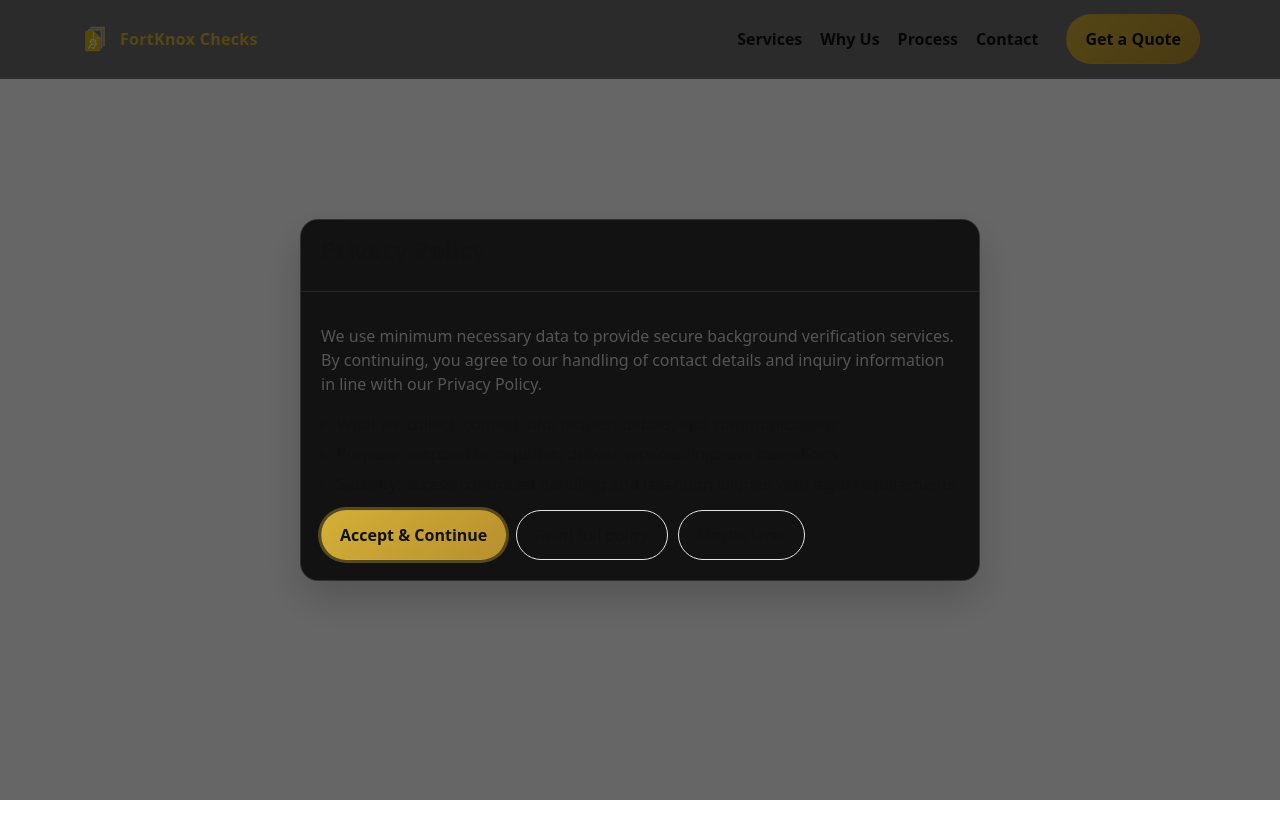
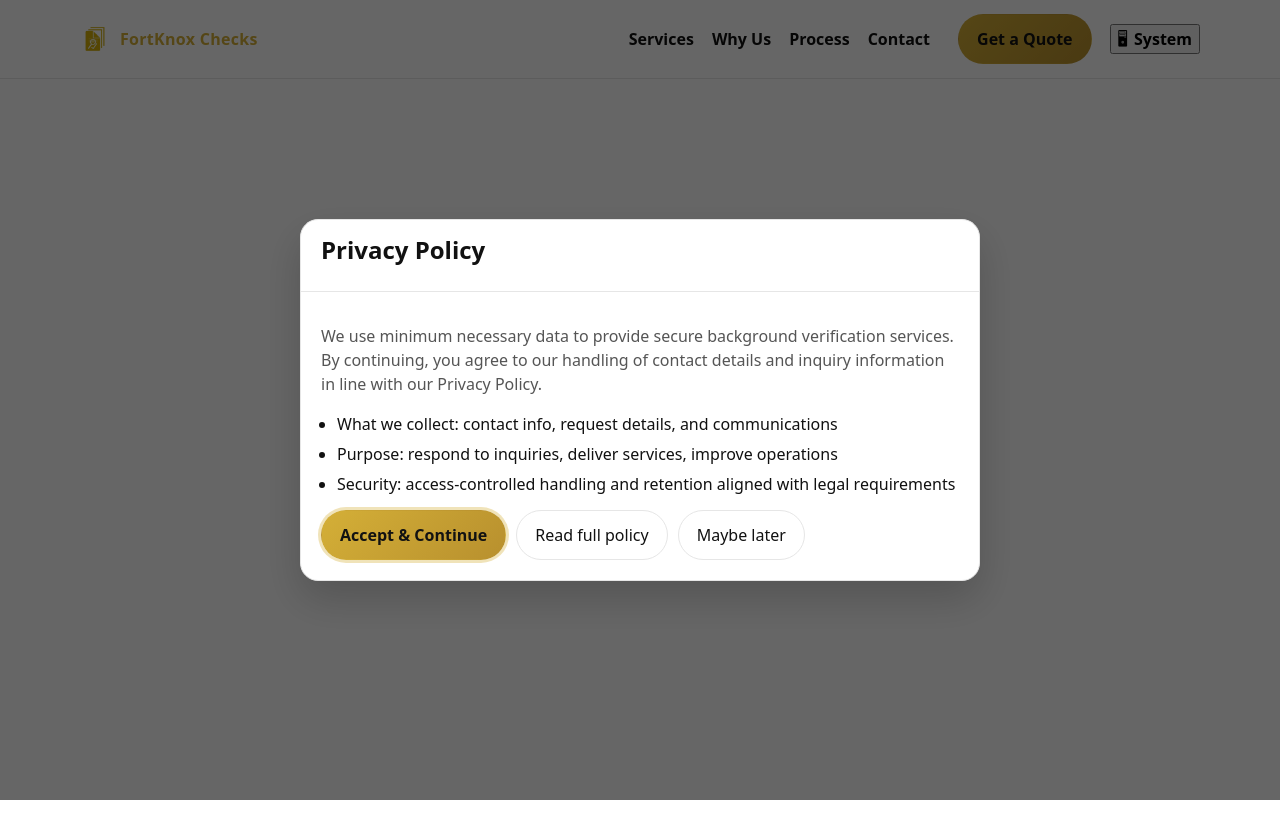
Before and after one commit to daikage/fkctest, a React (Vite) app: page / in a window 1280 px wide. Shown: the top 838 px of the page. Built offline with nearby package versions, Linux system fonts and the light colour scheme.

Commit message:
theme fix

```diff
--- /dev/null
+++ b/ThemeProvider.jsx
@@ -0,0 +1,23 @@
+import { useTheme } from './ThemeProvider.jsx'
+
+const labels = { light: 'Light', dark: 'Dark', system: 'System' }
+
+export default function ThemeToggle() {
+  const { theme, cycleTheme } = useTheme()
+  const next = theme === 'light' ? 'dark' : theme === 'dark' ? 'system' : 'light'
+  const icon = theme === 'light' ? '🌞' : theme === 'dark' ? '🌙' : '🖥'
+
+  return (
+    <button
+      type="button"
+      className="menu-btn"
+      onClick={cycleTheme}
+      aria-label={`Theme: ${labels[theme]}. Switch to ${labels[next]}`}
+      title={`Theme: ${labels[theme]} (next: ${labels[next]})`}
+      style={{ display: 'inline-flex', alignItems: 'center', gap: 6 }}
+    >
+      <span aria-hidden="true">{icon}</span>
+      <span style={{ fontWeight: 700 }}>{labels[theme]}</span>
+    </button>
+  )
+}
--- a/index.html
+++ b/index.html
@@ -2,6 +2,20 @@
 <html lang="en">
   <head>
     <meta charset="UTF-8" />
+    <!-- Prevent theme flash before React mounts -->
+    <script>
+      (function () {
+        try {
+          const key = 'theme-preference'
+          const pref = localStorage.getItem(key) || 'system'
+          const prefersLight = window.matchMedia && window.matchMedia('(prefers-color-scheme: light)').matches
+          const isLight = pref === 'light' || (pref === 'system' && prefersLight)
+          const root = document.documentElement
+          if (isLight) root.classList.add('light')
+          else root.classList.remove('light')
+        } catch (e) {}
+      })()
+    </script>
     <meta name="author" content="FortKnox Verification & Checks Services Ltd" />
     <meta name="keywords" content="background checks Nigeria, employment screening, vendor due diligence, verification services" />
     <link rel="icon" href="/favicon.ico" />
--- a/src/components/Navbar.jsx
+++ b/src/components/Navbar.jsx
@@ -1,6 +1,7 @@
 import { useState } from 'react'
 import { Link, NavLink } from 'react-router-dom'
 import { IconShield } from './Icons.jsx'
+import ThemeToggle from './ThemeToggle.jsx'
 
 export default function Navbar() {
   const [open, setOpen] = useState(false)
@@ -21,12 +22,13 @@ export default function Navbar() {
         </Link>
 
         <nav className="nav" aria-label="Primary">
-          {/* use NavLink className to get 'active' class and CSS-based highlight */}
           <NavLink to="/services" className={({ isActive }) => isActive ? 'active' : undefined}>Services</NavLink>
           <NavLink to="/why-us" className={({ isActive }) => isActive ? 'active' : undefined}>Why Us</NavLink>
           <NavLink to="/process" className={({ isActive }) => isActive ? 'active' : undefined}>Process</NavLink>
           <NavLink to="/contact" className={({ isActive }) => isActive ? 'active' : undefined}>Contact</NavLink>
           <Link to="/contact" className="btn primary cta">Get a Quote</Link>
+          {/* Theme toggle (desktop) */}
+          <ThemeToggle />
         </nav>
 
         <button className="menu-btn" aria-expanded={open} aria-controls="mobile-menu"
@@ -37,12 +39,15 @@ export default function Navbar() {
 
       <div id="mobile-menu" className={`mobile-menu ${open ? 'open' : ''}`}>
         <div className="container">
-          {/* active highlighting in mobile via same className */}
           <NavLink onClick={close} to="/services" className={({ isActive }) => isActive ? 'active' : undefined}>Services</NavLink>
           <NavLink onClick={close} to="/why-us" className={({ isActive }) => isActive ? 'active' : undefined}>Why Us</NavLink>
           <NavLink onClick={close} to="/process" className={({ isActive }) => isActive ? 'active' : undefined}>Process</NavLink>
           <NavLink onClick={close} to="/contact" className={({ isActive }) => isActive ? 'active' : undefined}>Contact</NavLink>
           <Link onClick={close} className="btn primary" to="/contact">Get a Quote</Link>
+          {/* Theme toggle (mobile) */}
+          <div style={{ marginTop: 10 }}>
+            <ThemeToggle />
+          </div>
         </div>
       </div>
     </header>
--- /dev/null
+++ b/src/components/ThemeProvider.jsx
@@ -0,0 +1,49 @@
+import { createContext, useContext, useEffect, useMemo, useState } from 'react'
+
+const ThemeContext = createContext({
+  theme: 'system',
+  setTheme: () => {},
+  cycleTheme: () => {},
+})
+
+function applyTheme(pref) {
+  const root = document.documentElement
+  const mql = window.matchMedia && window.matchMedia('(prefers-color-scheme: light)')
+  const prefersLight = mql ? mql.matches : false
+  const isLight = pref === 'light' || (pref === 'system' && prefersLight)
+  if (isLight) root.classList.add('light')
+  else root.classList.remove('light')
+}
+
+export function ThemeProvider({ children }) {
+  const [theme, setTheme] = useState(() => {
+    try { return localStorage.getItem('theme-preference') || 'system' } catch { return 'system' }
+  })
+
+  useEffect(() => {
+    applyTheme(theme)
+    try { localStorage.setItem('theme-preference', theme) } catch {}
+  }, [theme])
+
+  useEffect(() => {
+    if (theme !== 'system' || !window.matchMedia) return
+    const mql = window.matchMedia('(prefers-color-scheme: light)')
+    const onChange = () => applyTheme('system')
+    mql.addEventListener ? mql.addEventListener('change', onChange) : mql.addListener(onChange)
+    return () => {
+      mql.removeEventListener ? mql.removeEventListener('change', onChange) : mql.removeListener(onChange)
+    }
+  }, [theme])
+
+  const value = useMemo(() => ({
+    theme,
+    setTheme,
+    cycleTheme: () => setTheme(prev => (prev === 'light' ? 'dark' : prev === 'dark' ? 'system' : 'light')),
+  }), [theme])
+
+  return <ThemeContext.Provider value={value}>{children}</ThemeContext.Provider>
+}
+
+export function useTheme() {
+  return useContext(ThemeContext)
+}
--- /dev/null
+++ b/src/components/ThemeToggle.jsx
@@ -0,0 +1,23 @@
+import { useTheme } from './ThemeProvider.jsx'
+
+const labels = { light: 'Light', dark: 'Dark', system: 'System' }
+
+export default function ThemeToggle() {
+  const { theme, cycleTheme } = useTheme()
+  const next = theme === 'light' ? 'dark' : theme === 'dark' ? 'system' : 'light'
+  const icon = theme === 'light' ? '🌞' : theme === 'dark' ? '🌙' : '🖥'
+
+  return (
+    <button
+      type="button"
+      className="menu-btn"
+      onClick={cycleTheme}
+      aria-label={`Theme: ${labels[theme]}. Switch to ${labels[next]}`}
+      title={`Theme: ${labels[theme]} (next: ${labels[next]})`}
+      style={{ display: 'inline-flex', alignItems: 'center', gap: 6 }}
+    >
+      <span aria-hidden="true">{icon}</span>
+      <span style={{ fontWeight: 700 }}>{labels[theme]}</span>
+    </button>
+  )
+}
--- a/src/main.jsx
+++ b/src/main.jsx
@@ -5,13 +5,15 @@ import './styles/theme.css'
 import './styles/global.css'
 import { BrowserRouter } from 'react-router-dom'
 import ScrollToTop from './components/ScrollToTop.jsx'
+import { ThemeProvider } from './components/ThemeProvider.jsx'
 
 createRoot(document.getElementById('root')).render(
   <React.StrictMode>
     <BrowserRouter>
-      {/* ensure scrolling and route-change feels consistent */}
-      <ScrollToTop />
-      <App />
+      <ThemeProvider>
+        <ScrollToTop />
+        <App />
+      </ThemeProvider>
     </BrowserRouter>
   </React.StrictMode>
 )
--- a/src/styles/theme.css
+++ b/src/styles/theme.css
@@ -24,12 +24,23 @@
   --bg: var(--black);
   --text: var(--white);
   --muted: #dcdcdc;
+  color-scheme: dark; /* NEW: default to dark unless overridden */
 }
 
+/* Respect system preference when no manual theme chosen */
 @media (prefers-color-scheme: light) {
   :root {
     --bg: var(--white);
     --text: #111111;
     --muted: #555555;
+    color-scheme: light; /* NEW */
   }
 }
+
+/* Manual light override when <html class="light"> is present */
+:root.light {
+  --bg: var(--white);
+  --text: #111111;
+  --muted: #555555;
+  color-scheme: light;
+}
```
